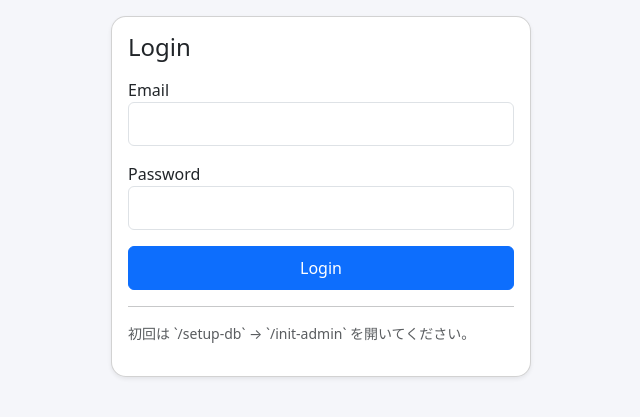
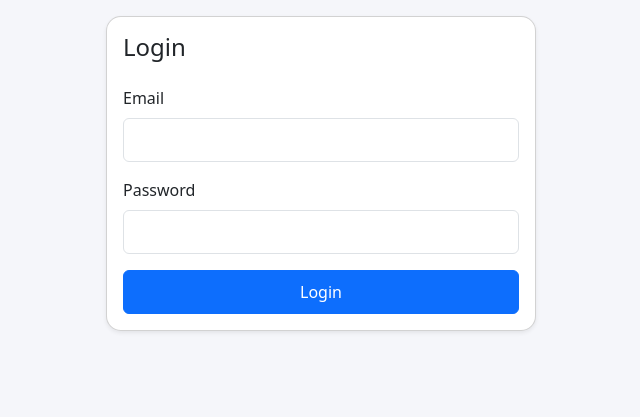
Before and after one commit to LearningwithSudip/monthly-collection-loan-manager, a Flask app: page /login in a window 1280 px wide. Shown: the part 50-467 px from the top of the page, without its empty margins (319-959 px from the left). Run offline with Flask 3, Linux system fonts and the light colour scheme.

Commit message:
Refactor login form layout and styling

```diff
--- a/templates/login.html
+++ b/templates/login.html
@@ -1,30 +1,82 @@
 {% extends "base.html" %}
+
 
 {% block content %}
 
-<div class="card shadow-sm mx-auto" style="max-width: 420px;">
+
+<div
+    class="card shadow-sm mx-auto"
+    style="max-width: 430px;"
+>
+
+
 <div class="card-body">
-        <h4 class="mb-3">Login</h4>
 
-        <form method="post">
+
+<h4 class="mb-4">
+
+    Login
+
+</h4>
+
+
+<form method="POST">
+
+
 <div class="mb-3">
-                <label>Email</label>
-                <input type="email" name="email" class="form-control" required>
+
+    <label class="form-label">
+
+        Email
+
+    </label>
+
+
+    <input
+        type="email"
+        name="email"
+        class="form-control"
+        required
+    >
+
 </div>
 
+
 <div class="mb-3">
-                <label>Password</label>
-                <input type="password" name="password" class="form-control" required>
+
+    <label class="form-label">
+
+        Password
+
+    </label>
+
+
+    <input
+        type="password"
+        name="password"
+        class="form-control"
+        required
+    >
+
 </div>
 
-            <button class="btn btn-primary w-100">Login</button>
+
+<button
+    type="submit"
+    class="btn btn-primary w-100"
+>
+
+    Login
+
+</button>
+
+
 </form>
 
-        <hr>
-        <p class="small text-muted">
-            初回は `/setup-db` → `/init-admin` を開いてください。
-        </p>
-    </div>
+
 </div>
 
+</div>
+
+
 {% endblock %}
```
Lines whose indentation alone changed are shown as unchanged.
